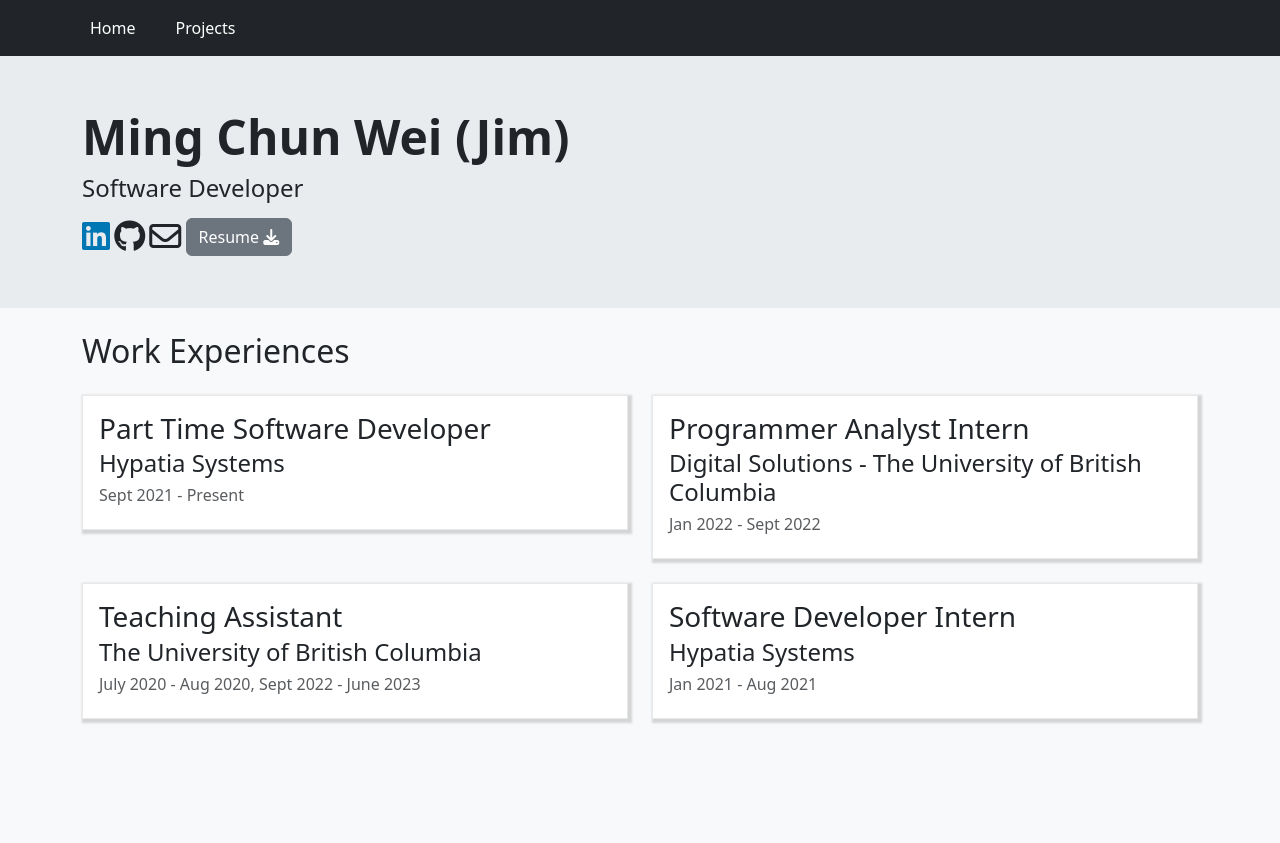
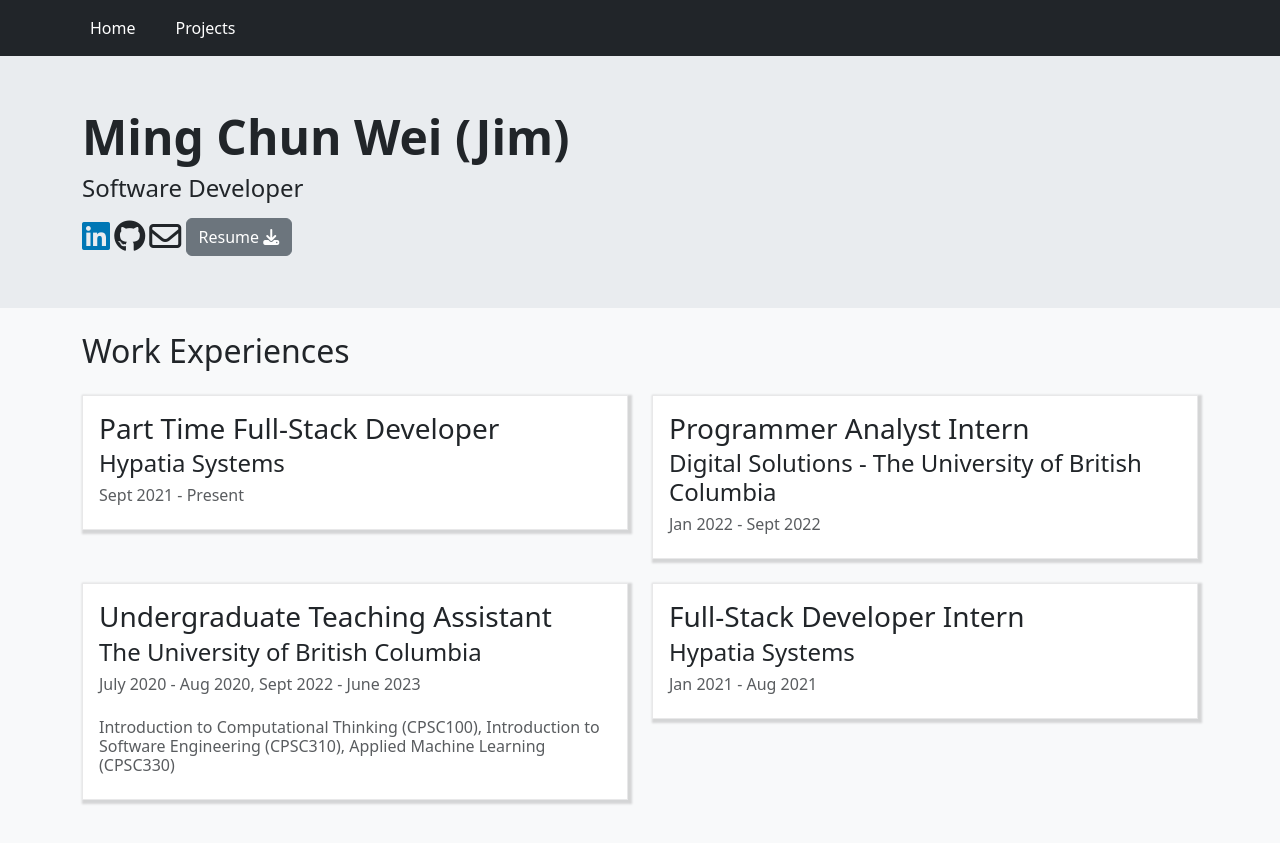
Before and after one commit to jimwei6/jimwei6.github.io, a Jekyll site: the page built from index.markdown, in a window 1280 px wide. Shown: the top 843 px of the page. Built offline with Jekyll 4.4.1, drawn with Linux system fonts in a browser that asks for light colours.

Commit message:
display job details

```diff
--- a/_config.yml
+++ b/_config.yml
@@ -43,7 +43,7 @@ projects: []
 work: [{
     company: "Hypatia Systems",
     url: "https://hypatiasys.com",
-    function: "Part Time Software Developer",
+    function: "Part Time Full-Stack Developer",
     date: "Sept 2021 - Present"
   }, {
     company: "Digital Solutions - The University of British Columbia",
@@ -52,14 +52,14 @@ work: [{
     date: "Jan 2022 - Sept 2022"
   }, {
     company: "The University of British Columbia",
-    function: "Teaching Assistant",
+    function: "Undergraduate Teaching Assistant",
     url: "https://www.cs.ubc.ca/about",
-    details: "CPSC100 Introduction to Computational Thinking, CPSC310 Introduction to Software Engineering, CPSC330 Applied Machine Learning",
+    details: "Introduction to Computational Thinking (CPSC100), Introduction to Software Engineering (CPSC310), Applied Machine Learning (CPSC330)",
     date: "July 2020 - Aug 2020, Sept 2022 - June 2023"
   }, {
     company: "Hypatia Systems",
     url: "https://hypatiasys.com",
-    function: "Software Developer Intern",
+    function: "Full-Stack Developer Intern",
     date: "Jan 2021 - Aug 2021"
   }]
 # Exclude from processing.
--- a/_layouts/home.html
+++ b/_layouts/home.html
@@ -14,9 +14,9 @@ layout: base
               <h3 class="card-title">{{ job.function }}</h3>
               <h4 class="card-subtitle mb-2">{{ job.company }}</h4>
               <h6 class="text-muted">{{ job.date }}</h6>
-              <!-- {% if job.details -%}
-            <h6 class="text-muted mt-4">{{ job.details }}</h6>
-            {% endif %} -->
+              {% if job.details -%}
+              <h6 class="text-muted mt-4">{{ job.details }}</h6>
+              {% endif %}
             </div>
           </div>
         </a>
```
